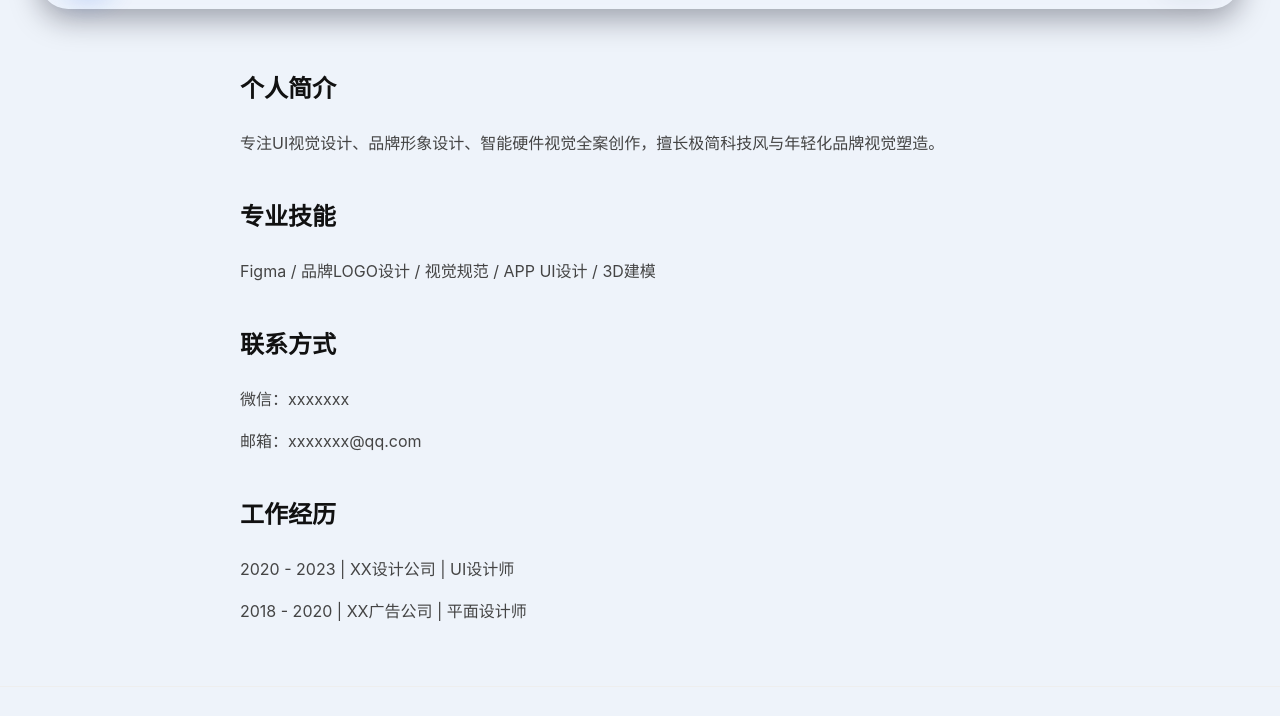
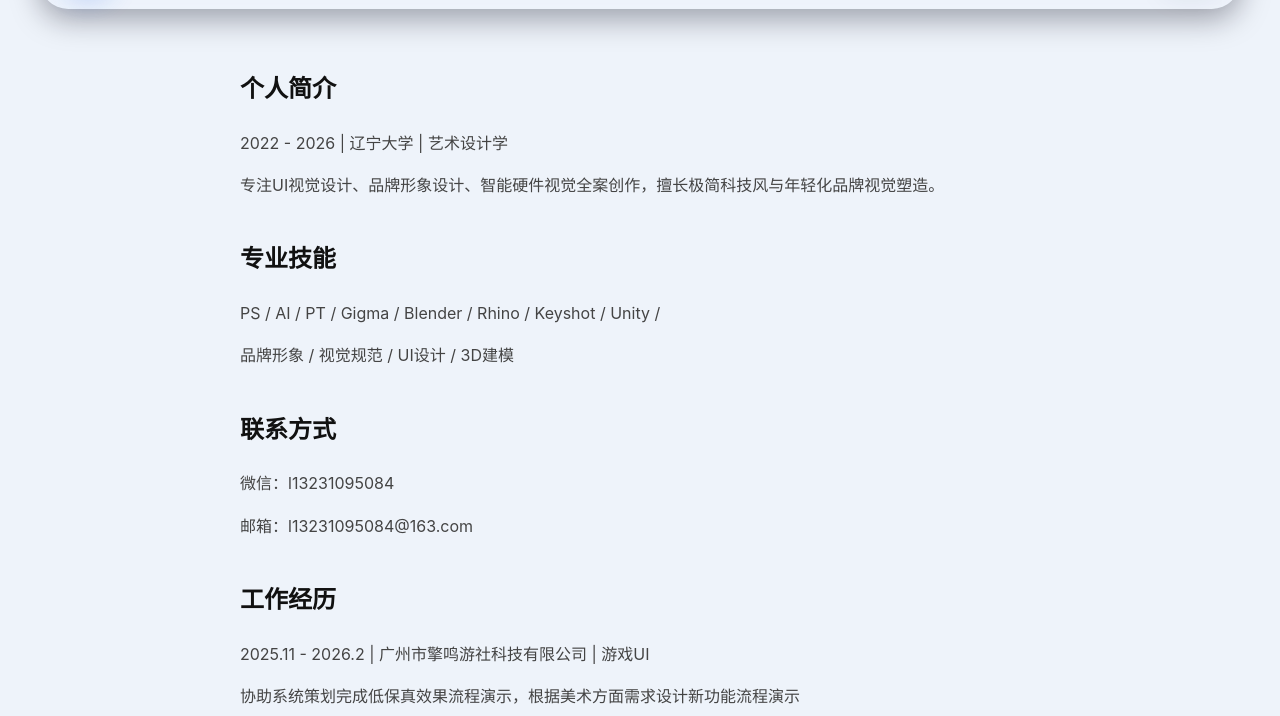
Before and after one commit to lllluckyyyy274/lllluckyyyy274.github.io, a plain HTML site: page docs/about.html in a window 1280 px wide. Shown: the part 84-800 px from the top of the page. Drawn offline with Linux system fonts and the light colour scheme.

Commit message:
Update about.html

```diff
--- a/docs/about.html
+++ b/docs/about.html
@@ -23,18 +23,22 @@
 
         <div class="project-content">
             <h2>个人简介</h2>
+            <p>2022 - 2026 | 辽宁大学 | 艺术设计学</p>
             <p>专注UI视觉设计、品牌形象设计、智能硬件视觉全案创作，擅长极简科技风与年轻化品牌视觉塑造。</p>
 
             <h2>专业技能</h2>
-            <p>Figma / 品牌LOGO设计 / 视觉规范 / APP UI设计 / 3D建模</p>
+            <p>PS / AI / PT / Gigma / Blender / Rhino / Keyshot / Unity / </p>
+            <p>品牌形象 / 视觉规范 / UI设计 / 3D建模</p>
 
             <h2>联系方式</h2>
-            <p>微信：xxxxxxx</p>
-            <p>邮箱：xxxxxxx@qq.com</p>
+            <p>微信：l13231095084</p>
+            <p>邮箱：l13231095084@163.com</p>
 
             <h2>工作经历</h2>
-            <p>2020 - 2023 | XX设计公司 | UI设计师</p>
-            <p>2018 - 2020 | XX广告公司 | 平面设计师</p>
+            <p>2025.11 - 2026.2 | 广州市擎鸣游社科技有限公司 | 游戏UI</p>
+            <p>协助系统策划完成低保真效果流程演示，根据美术方面需求设计新功能流程演示</p>
+            <p>参与游戏界面整体视觉与风格定调，完成游戏界面的绘制工作，搭建通用组件库与项目UGUI知识库</p>
+            <p>对美术素材切图并在unity中进行设计与功能的还原，运用Git推入项目，配合程序与策划，排查UGUI开发中出现的显示与适配问题</p>
         </div>
     </div>
 
```
